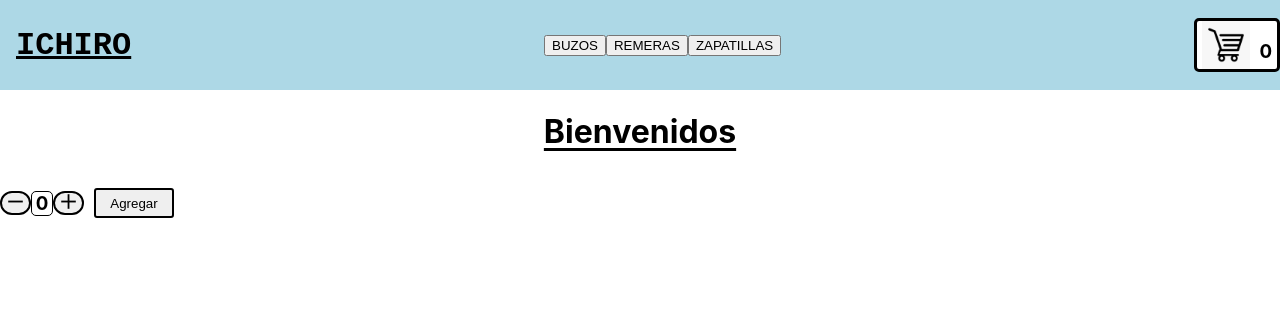
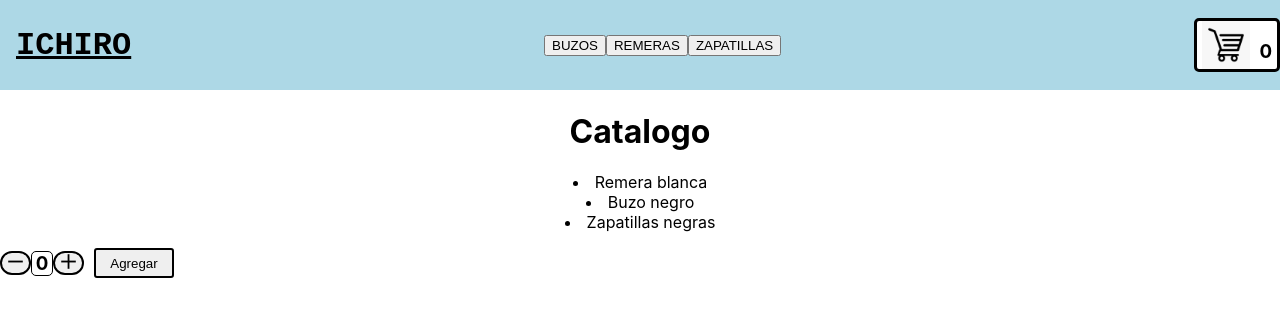
Before and after one commit to JeremiasManes/proyecto-react, a React (Create React App) app: page / in a window 1280 px wide. Shown: the top 316 px of the page. Built offline with nearby package versions, Linux system fonts and the light colour scheme.

Commit message:
Listado de productos creado

```diff
--- a/src/App.js
+++ b/src/App.js
@@ -12,7 +12,7 @@ function App() {
   return (
     <div className="App">
       <Navbar />
-      <ItemListContainer greeting='Bienvenidos' />
+      <ItemListContainer />
       <Counter stock={5} onAdd={handleonAdd} />
     </div>
   );
--- /dev/null
+++ b/src/asyncMock.js
@@ -0,0 +1,13 @@
+const products = [
+    {id: '1', name: 'Remera blanca', price: 5000, category: 'Remeras', img: ''},
+    {id: '2', name: 'Buzo negro', price: 10000, category: 'Buzos', img: ''},
+    {id: '3', name: 'Zapatillas negras', price: 15000, category: 'Zapatillas', img: ''}
+]
+
+export const getProducts = () =>{
+    return new Promise((resolve) =>{
+        setTimeout(() =>{
+            resolve(products)
+        }, 1000)
+    })
+}
--- a/src/components/ItemListContainer/ItemListContainer.js
+++ b/src/components/ItemListContainer/ItemListContainer.js
@@ -1,8 +1,23 @@
 import './ItemListContainer.css'
+import { useState, useEffect } from 'react'
+import { getProducts } from '../../asyncMock'
 
-const ItemListContainer = ({greeting}) => {
+const ItemListContainer = () => {
+    const [products, setProducts] = useState([])
+
+    useEffect(() =>{
+        getProducts().then((response) =>{
+            setProducts(response)
+        })
+    }, [])
+
+    const productsMapped = products.map(prod => <li>{prod.name}</li>)
+
     return (
-        <h1 className='saludo'>{greeting}</h1>
+        <div>
+            <h1>Catalogo</h1>
+            {productsMapped}
+        </div>
     )
 }
 
```
Also changed, not shown: src/components/Item/Item.js (added), src/components/ItemList/ItemList.js (added).
